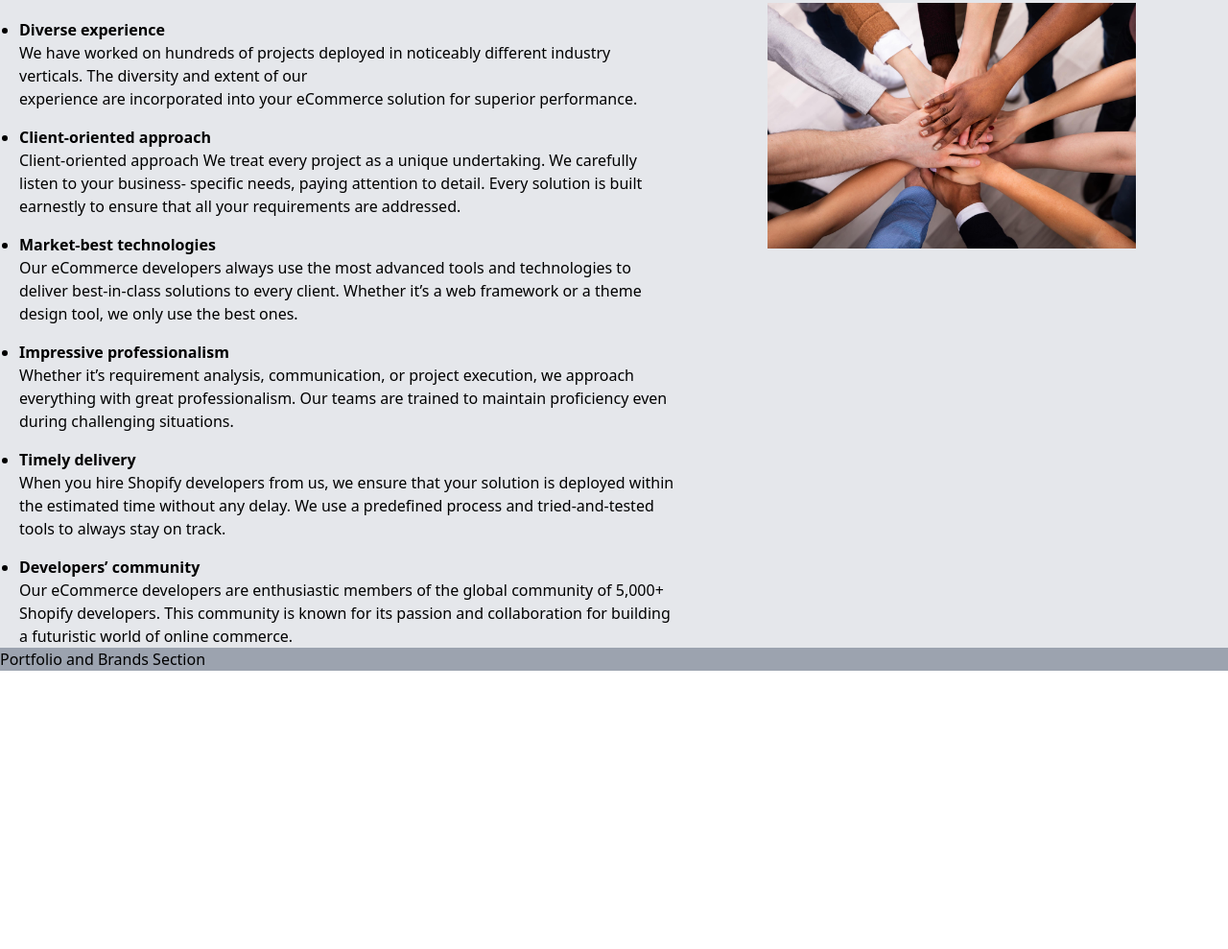
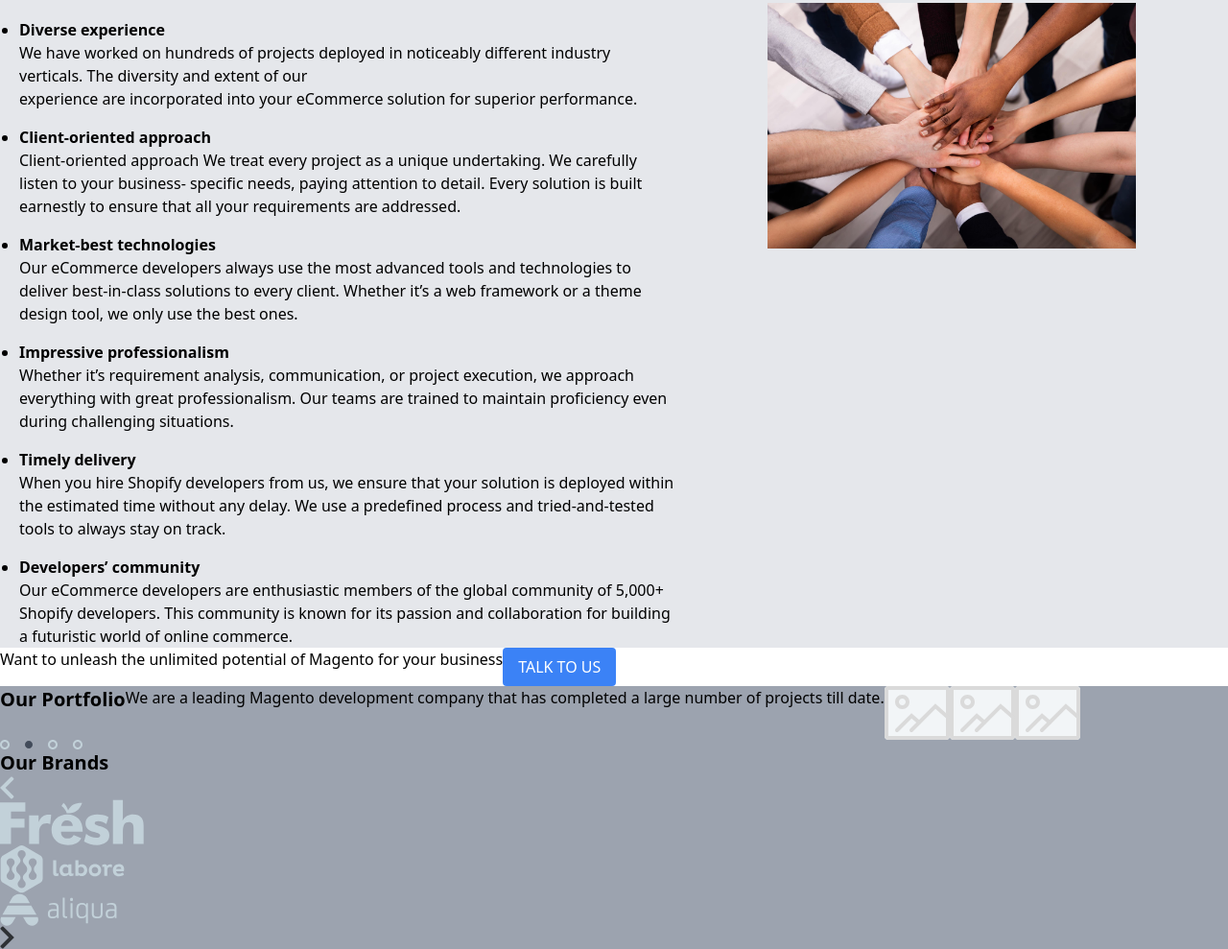
Before and after one commit to petekgithub/a-landing, a website: page index.html in a window 1280 px wide. Shown: the part 4108-5097 px from the top of the page at 96% size. Before the commit the page ends 4807 px from the top, so only its background shows below. Drawn offline with nearby package versions, Linux system fonts and the light colour scheme.

Commit message:
portfolio-brand-section

```diff
--- a/index.html
+++ b/index.html
@@ -664,9 +664,34 @@
           </div>
         </div>
       </section>
+      <section class="bg-stone-900 h-90 flex">
+        <p>Want to unleash the unlimited potential of <span class="bg-orange-500">Magento</span> for your business </p>
+         <button
+              class="bg-blue-500 text-white py-2 px-4 rounded ml-86 mr-86 mb-26"
+            >
+              TALK TO US
+            </button>
+      </section>
       <!-- Portfolio and Brands Content Goes Here -->
       <section class="bg-gray-400">
-        <div><h2>Portfolio and Brands Section</h2></div>
+        <div class="flex">
+          <h2 class="text-xl font-bold">Our Portfolio</h2><br />
+          <p>We are a leading Magento development company that has completed a large number of projects till date.</p>
+          <img  src="assets/images/empty.svg"/>
+          <img  src="assets/images/empty.svg"/>
+          <img  src="assets/images/empty.svg"/>
+        </div>
+        <img src="assets/icons/indicators.svg" />
+        <div>
+          <h2 class="text-xl font-bold">Our Brands</h2>
+          <img src="assets/icons/leftarrow.svg"/>
+          <img src="assets/icons/fresh.svg" />
+          <img src="assets/icons/labore.svg" />
+          <img src="assets/icons/aliqua.svg" />
+          <img src="assets/icons/rightarrow.svg"/>
+
+        </div>
+
       </section>
     </div>
   </body>
```
Also changed, not shown: assets/icons/aliqua.svg (added), assets/icons/fresh.svg (added), assets/icons/indicators.svg (added), assets/icons/labore.svg (added), assets/icons/leftarrow.svg (added), assets/icons/rightarrow.svg (added), assets/images/empty.svg (added).
